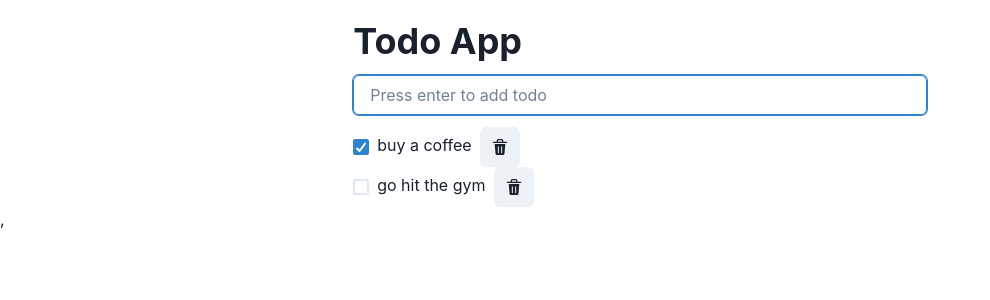
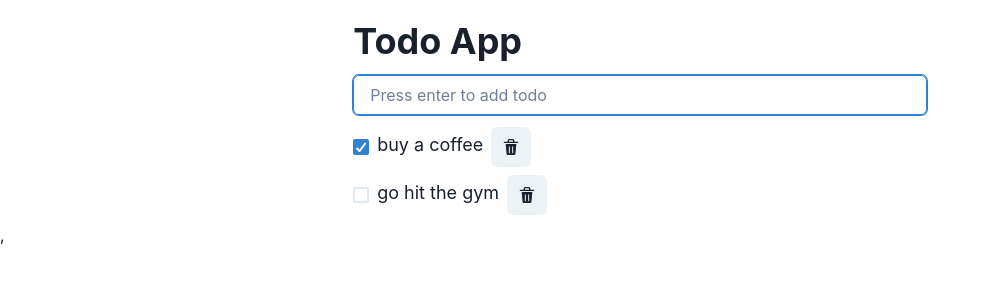
Before and after one commit to kotakanazawa/react-todo-app, a React (Vite) app: page / in a window 1280 px wide. Shown: the top 300 px of the page, without its empty margins (0-990 px from the left). Built offline with nearby package versions, Linux system fonts and the light colour scheme.

Commit message:
Use Text component

```diff
--- a/src/components/Todo.tsx
+++ b/src/components/Todo.tsx
@@ -1,7 +1,7 @@
 import { FC } from "react";
 import type { TodoType } from "../types/TodoType";
 import { DeleteIcon } from '@chakra-ui/icons'
-import { ListItem, IconButton, Checkbox } from "@chakra-ui/react"
+import { Text, ListItem, IconButton, Checkbox } from "@chakra-ui/react"
 
 type Props = TodoType & {
   handleDelete: (id: number) => void;
@@ -21,8 +21,9 @@ export const Todo: FC<Props> = ({
         isChecked={isDone}
         value={title}
         onChange={(e) => handleIsDone(id, e.target.checked)}
+        mb='2'
       >
-        {title}
+        <Text as='span' fontSize='lg'>{title}</Text>
         <IconButton
           aria-label='Delete todo'
           icon={<DeleteIcon />}
@@ -31,6 +32,6 @@ export const Todo: FC<Props> = ({
           onClick={() => handleDelete(id)}
         />
       </Checkbox>
-    </ListItem>
+    </ListItem >
   );
 };
```
